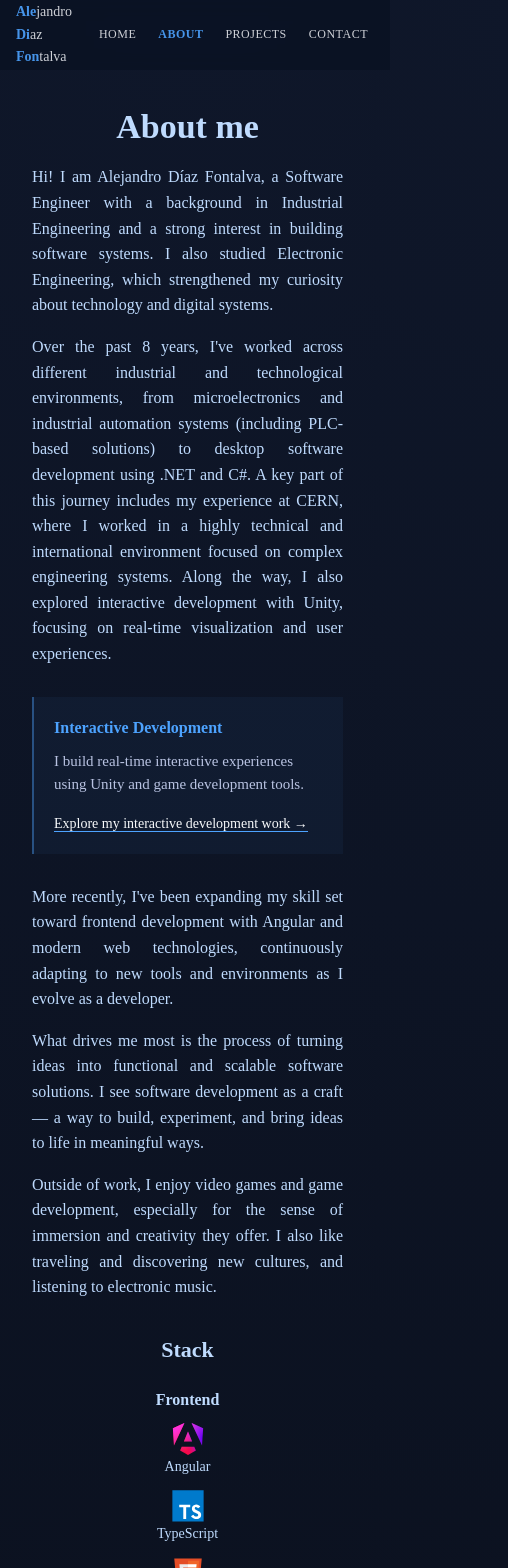
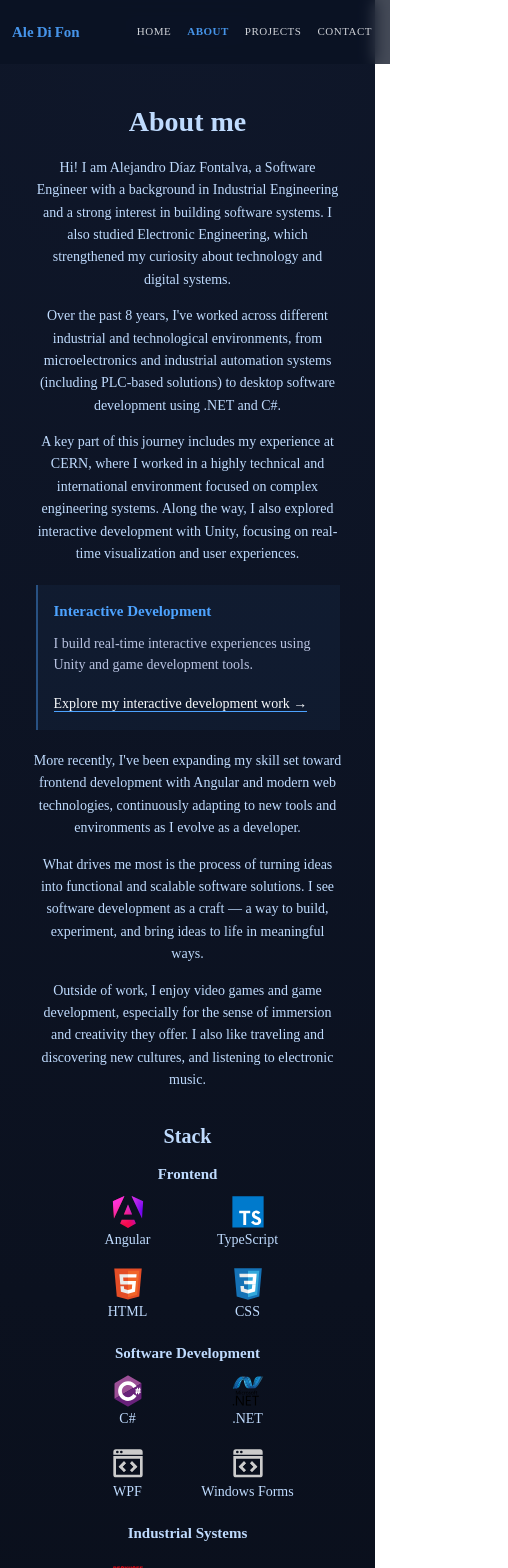
Before and after one commit to aledifon/portfolio, an Angular app: page /about in a window 390 px wide. Shown: the top 1568 px of the page, 508 px wide, since content can reach past the window. Built offline with nearby package versions, Linux system fonts and the light colour scheme.

Commit message:
Finished home, contact and about pages design for mobile(480px)

```diff
--- a/src/app/app.component.scss
+++ b/src/app/app.component.scss
@@ -82,17 +82,20 @@ Sticky footer layout (no position fixed needed)
 }
 
 .menu-name{
-    font-weight: 500;
+    // font-weight: 500;
     font-size: 17px;
     transition: color 0.3s ease-out;
 }
-.menu-name:hover{
-    color: #4da3ff;
-}
-.menu-name span{
+.menu-name .highlight {
     font-weight: 700;
     color: #4da3ff;
     // font-size: 20px;
+}
+.menu-name .no-highlight{
+    font-weight: 500;
+}
+.menu-name:hover{
+    color: #4da3ff;
 }
 
 .page-content{
@@ -115,6 +118,7 @@ Sticky footer layout (no position fixed needed)
     display: grid;
     grid-template-columns: 1fr auto 1fr;
     align-items: center;
+    column-gap: 12px;
 
     width: 100%;
     margin-top: 20px;
@@ -133,12 +137,23 @@ Sticky footer layout (no position fixed needed)
     justify-self: start;
 }
 
+.footer-left .mobile-footer-name{
+    display: none;
+}
+
 /* CENTER */
 .footer-center {
     display: flex;
     align-items: center;
     justify-self: center;
-    gap: 14px;
+    gap: 8px;
+}
+
+.footer-center a{
+    display: flex;
+    align-items: center;
+    justify-content: center;
+    padding: 6px;
 }
 
 /* ICONS */
@@ -275,17 +290,90 @@ Sticky footer layout (no position fixed needed)
         padding: 10px 16px;
     }
 
+    .footer-left .desktop-footer-name{
+        display: none;
+    }
+
+    .footer-left .mobile-footer-name{
+        display: inline;
+    }
+
+    .footer-center{
+        gap: 6px;
+    }
+
     .footer-icon{
         width: 22px;
         height: 22px;
     }
 
-    .footer-center {
-        gap: 10px;
+    /* BACK-TO-TOP button*/
+    .back-to-top {
+        right: 16px;
+        bottom: 7px;
+    }
+}
+
+@media (max-width: 480px){
+
+    /* PAGE-CONTENT */
+
+    .container{
+        padding: 0 16px;
+    }
+
+    /* HEADER */
+
+    .top-bar {
+        height: 64px;
+        padding: 0 12px;
+    }
+
+    .nav-links {
+        gap: 4px;
+    }
+
+    .nav-links a {
+        font-size: 11px;
+    }
+
+    .menu-name {
+        font-size: 15px;
+    }
+
+    .menu-name .no-highlight{
+        display: none;
+    }
+
+    .menu-name .highlight{
+        margin-right: 3px;
+    }
+
+    /* FOOTER */
+
+    .footer {
+        padding: 10px 12px;
+        column-gap: 6px;
+    }
+
+    .footer-left {
+        font-size: 12px;
+        white-space: nowrap;
+        overflow: hidden;
+    }
+
+    // .footer-center{
+    //     gap: 6px;
+    // }
+
+    .footer-icon {
+        width: 20px;
+        height: 20px;
     }
 
     /* BACK-TO-TOP button*/
-    .back-to-top {
-        right: 16px;
-    }
+    // .back-to-top {
+    //     right: 12px;
+    //     bottom: 12px;
+    // }
 }
--- a/src/app/app.html
+++ b/src/app/app.html
@@ -1,7 +1,14 @@
 <div class="app-layout">
     <header class="top-bar">
         <div class="logo">
-            <div class="menu-name"><span>Ale</span>jandro <span>Di</span>az <span>Fon</span>talva</div>
+            <div class="menu-name">
+                <span class="highlight">Ale</span>
+                <span class="no-highlight">jandro </span>
+                <span class="highlight">Di</span>
+                <span class="no-highlight">az </span>
+                <span class="highlight">Fon</span>
+                <span class="no-highlight">talva </span>
+            </div>
         </div>
 
         <nav class="nav-links">
@@ -33,7 +40,14 @@
 
     <footer class="footer">
         <div class="footer-left">
-            &copy; 2026 Alejandro Diaz Fontalva
+            <span class="desktop-footer-name">
+                &copy; 2026 Alejandro Diaz Fontalva
+            </span>
+
+            <span class="mobile-footer-name">
+                &copy; 2026 Alejandro D.F
+            </span>
+            <!-- &copy; 2026 Alejandro Diaz Fontalva -->
         </div>
 
         <div class="footer-center">
--- a/src/app/pages/about/about.component.html
+++ b/src/app/pages/about/about.component.html
@@ -16,7 +16,9 @@
         technological environments, from microelectronics and industrial automation
         systems (including PLC-based solutions) to desktop software development
         using .NET and C#.
+    </p>
 
+    <p class="description-text">
         A key part of this journey includes my experience at CERN, where I worked
         in a highly technical and international environment focused on complex
         engineering systems.
--- a/src/app/pages/about/about.component.scss
+++ b/src/app/pages/about/about.component.scss
@@ -17,28 +17,35 @@
 
 // Description section
 .description{
-  margin-bottom: 40px;
+  // margin-bottom: 40px;
   line-height: 1.6;
   // color: #dbeafe;
   color: #bfdbfe;
 }
 
+.description,
+.tech-stack,
+.video-pitch{
+  margin-bottom: 32px;
+}
+
 .description h1{
   font-weight: 500;
   font-size: 48px;
-  margin-bottom: 20px;
+  margin-bottom: 10px;
   text-align: center;
 }
 
 .description .description-text{
-  margin-bottom: 18px;
+  margin-bottom: 12px;
   text-align: justify;
   font-size: 18px;
 }
 
 // Unity card
 .project-card{
-  margin: 30px 0px;
+  // max-width: 620px;
+  margin: 24px auto;
   padding: 18px 20px;
 
   background: rgba(77, 163, 255, 0.05);
@@ -71,7 +78,7 @@
 
 // Stack section
 .tech-stack{
-  margin-bottom: 30px;
+  // margin-bottom: 30px;
   line-height: 1.6;
   // color: #dbeafe;
   color: #bfdbfe;
@@ -79,8 +86,8 @@
 
 .tech-stack h2{
   font-weight: 500;
-  font-size: 38px;
-  margin-bottom: 20px;
+  font-size: 32px;
+  margin-bottom: 14px;
   text-align: center;
 }
 
@@ -94,8 +101,10 @@
 
 // Stack using grid
 .stack{
+  // max-width: 750px;
+  margin: 0 auto;
   display: grid;
-  grid-template-columns: repeat(auto-fit, minmax(180px, 1fr));
+  grid-template-columns: repeat(auto-fit, minmax(200px, 1fr));
   gap: 32px;
   justify-items: center;
 }
@@ -148,7 +157,7 @@ ul{
   display: flex;
   flex-direction: column;
   align-items: center;
-  margin-bottom: 40px;
+  // margin-bottom: 40px;
   line-height: 1.6;
   // color: #dbeafe;
   color: #bfdbfe;
@@ -156,8 +165,8 @@ ul{
 
 .video-pitch h2{
   font-weight: 500;
-  font-size: 38px;
-  margin-bottom: 20px;
+  font-size: 32px;
+  margin-bottom: 14px;
   text-align: center;
 }
 
@@ -169,6 +178,8 @@ ul{
 }
 
 .video-wrapper{
+  width: 100%;
+  max-width: 700px;
   display: inline-block;
   transition: transform 0.25s ease, box-shadow 0.3s ease;
 }
@@ -181,8 +192,8 @@ ul{
 }
 
 .video-pitch video{
-  // width: 100%;
-  max-width: 700px;
+  width: 100%;
+  // max-width: 700px;
   height: auto;
   border-radius: 8px;
 
@@ -208,13 +219,13 @@ ul{
     flex-direction: column;
     // flex-wrap: wrap;
     // gap: 30px;
-    margin-top: 60px 0;
+    margin-top: 32px;
     margin-bottom: 20px;
 }
 
 .cta-intro {
   text-align: center;
-  font-size: 22px;
+  font-size: 18px;
   color: #e2e8f0;
   margin-bottom: 20px
 }
@@ -305,14 +316,15 @@ ul{
     font-weight: 700;
   }
 
-  .video-pitch h2 {
-    font-size: 18px;
+  .video-pitch h2,
+  .tech-stack h2 {
+    font-size: 22px;
     font-weight: 600;
+    margin-bottom: 10px;
   }
 
-  .tech-stack h2{
-    font-size: 22px;
-    font-weight: 600;
+  .project-card{
+    margin: 20px 0;
   }
 
   .stack-category h3,
@@ -352,6 +364,8 @@ ul{
 
   .cta a {
     font-size: 14px;
+    width: 140px;
+    height: 42px;
   }
 
   /* STACK ICONS SIZE */
@@ -364,32 +378,31 @@ ul{
     gap: 4px;
   }
 
+  .stack{
+    gap: 24px;
+    grid-template-columns: repeat(auto-fit, minmax(180px, 1fr));
+  }
+
   /* GLOBAL LATERAL BREATHING SPACE */
   .description,
   .tech-stack,
   .video-pitch,
   .cta {
-    max-width: 640px;
+    // max-width: 640px;
+    max-width: 85%;
     margin-left: auto;
     margin-right: auto;
   }
 
-  .video-pitch p,
-  .video-pitch video{
-    max-width: 640px;
-  }
-
-  .video-pitch h2{
-    margin-bottom: 16px;
-  }
-
   /* SECTION SEPARATION */
-  .description {
-    margin-bottom: 32px;
+  .description,
+  .tech-stack,
+  .video-pitch{
+    margin-bottom: 24px;
   }
 
   .description h1{
-    margin-bottom: 10px;
+    margin-bottom: 8px;
   }
 
   .description .description-text,
@@ -397,16 +410,129 @@ ul{
     margin-bottom: 16px;
   }
 
-  .tech-stack {
-    margin-bottom: 32px;
-  }
-
-  .video-pitch {
-    margin-bottom: 32px;
-  }
-
   .cta {
     margin-bottom: 20px;
+    margin-top: 28px;
   }
 
 }
+
+@media (max-width: 480px) {
+
+   /* TITLES */
+
+  .description h1 {
+    font-size: 28px;
+    font-weight: 600;
+    margin-bottom: 12px;
+  }
+
+  .video-pitch h2,
+  .tech-stack h2 {
+    font-size: 20px;
+    font-weight: 600;
+    margin-bottom: 10px;
+  }
+
+  .project-card{
+    padding: 14px 16px;
+    // margin: 18px 0;
+    max-width: 38ch;
+    margin-left: auto;
+    margin-right: auto;
+  }
+
+  .stack-category h3,
+  .project-card h3 {
+    font-size: 15px;
+  }
+
+  .project-card-text {
+    font-size: 14px;
+    opacity: 0.9;
+    text-align: left;
+  }
+
+  .project-card-link {
+    font-size: 14px;
+    font-weight: 500;
+  }
+
+  /* BODY TEXT */
+
+  .description .description-text,
+  .video-pitch p{
+    font-size: 14px;
+    font-weight: 400;
+    text-align: center;
+    margin-bottom: 14px;
+  }
+
+  /* SMALL TEXT */
+
+  .stack-item span {
+    font-size: 14px;
+    width: 100px;
+    // width: auto;
+    // max-width: 90px;
+  }
+
+  .cta-intro {
+    font-size: 15px;
+    font-weight: 500;
+  }
+
+  .cta a {
+    font-size: 14px;
+  }
+
+  /* SPACING */
+
+  .stack{
+    gap: 20px;
+  }
+
+  .cta-links{
+    gap: 16px;
+  }
+
+  .stack-category ul{
+    display: grid;
+    grid-template-columns: repeat(2, 1fr);
+    gap: 20px;
+    // justify-items: center;
+    // justify-content: center;
+  }
+
+  .stack-item{
+    margin-bottom: 0;
+  }
+
+  /* GLOBAL LATERAL BREATHING SPACE */
+  .description,
+  .tech-stack,
+  .video-pitch,
+  .cta {
+    max-width: 90%;
+    margin-bottom: 28px;
+    margin-top: 24px;
+    // margin-left: auto;
+    // margin-right: auto;
+  }
+
+  .description{
+    margin-top: 0px;
+  }
+
+  .video-wrapper{
+    width: 100%;
+    padding: 0 8px;
+  }
+
+  .description .description-text {
+    max-width: 44ch;
+    margin-left: auto;
+    margin-right: auto;
+  }
+
+}
--- a/src/app/pages/contact/contact.component.scss
+++ b/src/app/pages/contact/contact.component.scss
@@ -331,7 +331,7 @@ h1{
   }
 
   .contact-form .title{
-    font-size: 18px;
+    font-size: 24px;
     font-weight: 600;
     margin-bottom: 10px;
     letter-spacing: 0.5px;
@@ -391,8 +391,8 @@ h1{
   }
 
   .contact-icon{
-    width: 42px;
-    height: 42px;
+    width: 44px;
+    height: 44px;
   }
 
   .contact-info ul{
@@ -403,5 +403,70 @@ h1{
 
   .contact-item span{
     font-size: 14px;
+    // width: ;
   }
 }
+
+@media (max-width: 480px) {
+
+  /* TITLE PAGE */
+
+   h1{
+    font-size: 28px;
+    line-height: 1.2;
+    font-weight: 600;
+    margin-bottom: 10px;
+  }
+
+  .contact-form{
+    margin-bottom: 0px;
+    max-width: 90%;
+  }
+
+  .contact-form .title{
+    font-size: 20px;
+    font-weight: 500;
+    margin-bottom: 5px;
+    letter-spacing: 0.5px;
+  }
+
+  /* GENERAL SPACING */
+
+  .contact-content{
+    // margin: 0 auto;
+    gap: 24px;
+  }
+
+  .contact-form .description-text{
+    font-size: 14px;
+    font-weight: 400;
+    margin-bottom: 16px;
+    text-align: center;
+  }
+
+  .contact-form form{
+    gap: 16px;
+  }
+
+  .contact-field label{
+    font-size: 13px;
+    font-weight: 300;
+    margin-bottom: 4px;
+  }
+
+  .contact-field.message{
+    margin-bottom: 4px;
+  }
+
+  .contact-info {
+    max-width: 90%;
+  }
+
+  .contact-info ul{
+    gap: 20px;
+  }
+
+  .contact-item span{
+    font-size: 13px;
+  }
+}
--- a/src/app/pages/home/home.component.scss
+++ b/src/app/pages/home/home.component.scss
@@ -72,6 +72,7 @@
     // color: #dbeafe;
     color: #bfdbfe;
     max-width: 700px;
+    // max-width: 60ch;
 }
 .hero-text{
     margin-bottom: 18px;
@@ -204,6 +205,8 @@ a:hover {
         gap: 16px;
     }
 
+    /* CTA */
+
     .cta{
         order: 2;
         flex-direction: row;
@@ -212,3 +215,58 @@ a:hover {
         gap: 20px;
     }
 }
+
+@media (max-width: 480px){
+
+    /* HERO TITLE */
+
+    .hero-title{
+        font-size: 28px;
+        line-height: 1.2;
+        font-weight: 600;
+        margin-bottom: 6px;
+    }
+
+    .hero-subtitle{
+        font-size: 17px;
+        line-height: 1.3;
+        font-weight: 500;
+        margin-bottom: 18px;
+        letter-spacing: 0.5px;
+    }
+
+    /* HERO CONTENT */
+
+    .hero-content{
+        flex-direction: column;
+        align-items: center;
+        gap: 20px;
+        margin-top: 0px;
+    }
+
+    .hero-text{
+        font-size: 14px;
+        line-height: 1.6;
+        font-weight: 400;
+        text-align: center;
+        margin: 0;
+    }
+
+    a{
+        width: 140px;
+        height: 40px;
+        font-size: 14px;
+    }
+
+    .hero-description{
+        order: 1;
+        text-align: center;
+        max-width: 90%;
+        // max-width: 36ch;
+        margin: 0 auto;
+
+        display: flex;
+        flex-direction: column;
+        gap: 10px;
+    }
+}
--- a/src/app/pages/projects/projects.component.scss
+++ b/src/app/pages/projects/projects.component.scss
@@ -656,3 +656,8 @@
   }
 
 }
+
+@media (max-width: 480px) {
+
+
+}
--- a/src/styles.scss
+++ b/src/styles.scss
@@ -3,6 +3,8 @@ html {
 
   overflow-y: scroll;
   scrollbar-gutter: stable;
+
+  overflow-x: hidden;
 }
 body {
   background-color: rgba(15, 23, 42); /* gris azulado oscuro */
@@ -20,6 +22,7 @@ body {
   // margin: 20px 20px;
 
   margin: 0;
+  overflow-x: hidden;
 }
 
 // * {
```
